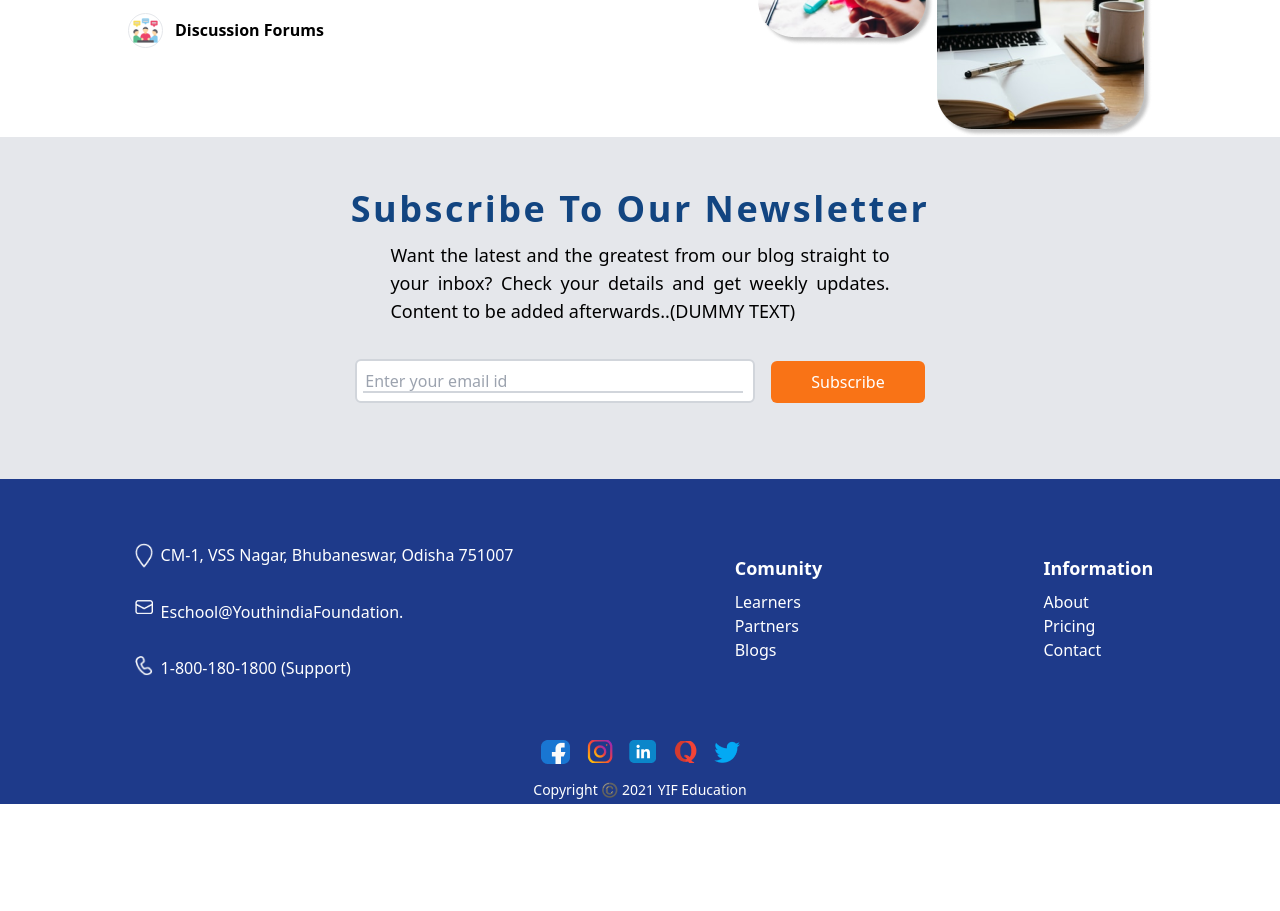
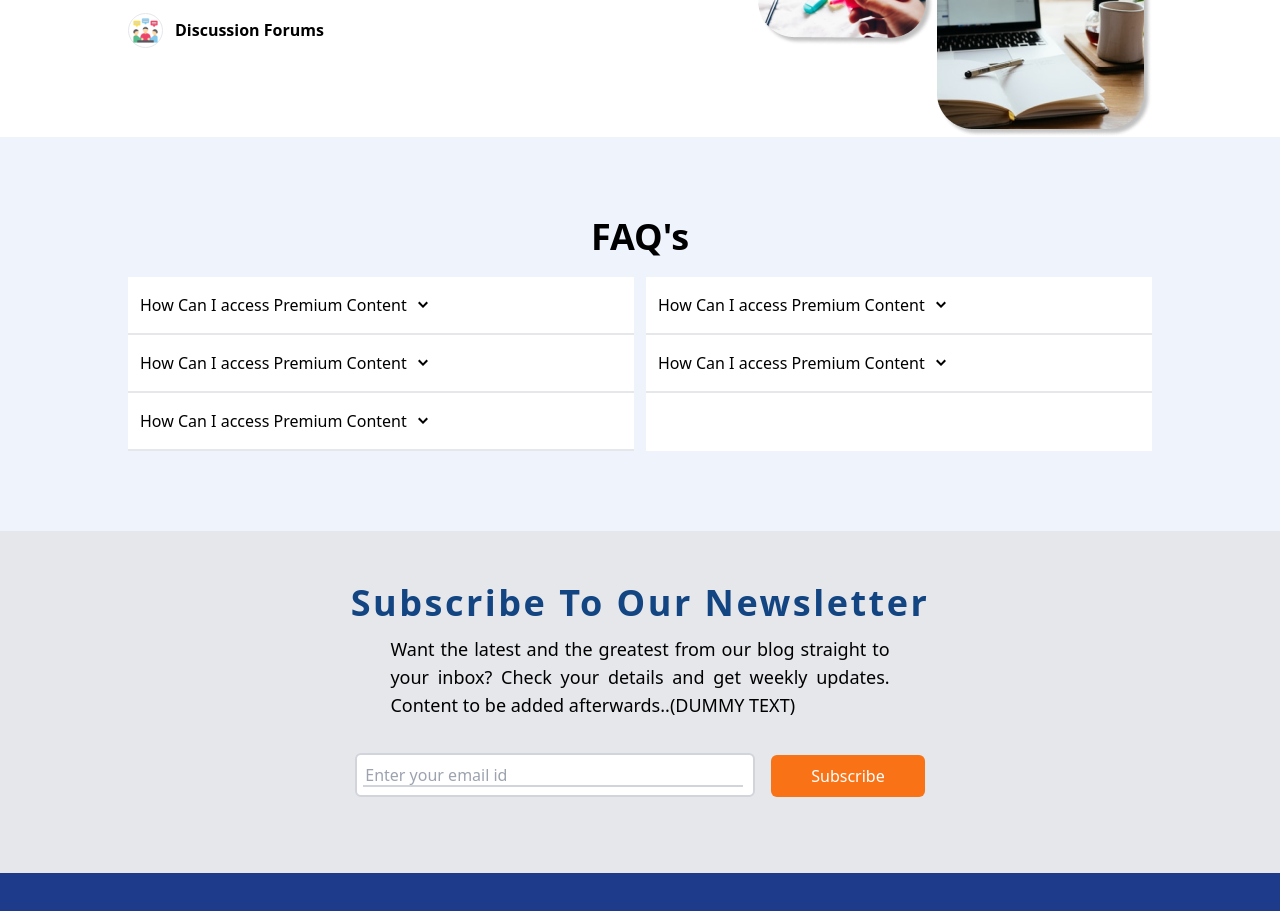
Before and after one commit to chris-121/calendar, a React app: page / in a window 1280 px wide. Shown: the part 980-1891 px from the top of the page. Before the commit the page ends 1784 px from the top, so only its background shows below. Built offline with nearby package versions, Linux system fonts and the light colour scheme.

Commit message:
accordion faq added

```diff
--- a/package.json
+++ b/package.json
@@ -37,5 +37,8 @@
     "start": "webpack serve"
   },
   "author": "Devesh Nene",
-  "license": "ISC"
+  "license": "ISC",
+  "dependencies": {
+    "react-icons": "^4.3.1"
+  }
 }
--- /dev/null
+++ b/src/Components/Accordion.js
@@ -0,0 +1,17 @@
+import React, { useState } from 'react';
+import {GoChevronDown} from 'react-icons/go'
+const Accordion = ({ title, content }) => {
+  const [isActive, setIsActive] = useState(false);
+
+  return (
+    <div className="accordion-item">
+      <div className="accordion-title" onClick={() => setIsActive(!isActive)}>
+        <div className='flex items-center px-3 py-4 border-b-2'>{title} <GoChevronDown className='ml-2' /> </div>
+
+      </div>
+      {isActive && <div className="accordion-content px-3 py-4 transition">{content}</div>}
+    </div>
+  );
+};
+
+export default Accordion;
--- /dev/null
+++ b/src/Components/Faq.js
@@ -0,0 +1,69 @@
+import React, { useState } from "react";
+import Accordion from "./Accordion";
+
+const Faq = () => {
+  const [isActive, setIsActive] = useState(false);
+  const accordionData1 = [
+    {
+      title: 'How Can I access Premium Content',
+      content: `Lorem ipsum dolor, sit amet consectetur adipisicing elit. Quis sapiente
+      laborum cupiditate possimus labore, hic temporibus velit dicta earum
+      suscipit commodi eum enim atque at? Et perspiciatis dolore iure
+      voluptatem.`
+    },
+    {
+      title: 'How Can I access Premium Content',
+      content: `Lorem ipsum, dolor sit amet consectetur adipisicing elit. Mollitia veniam
+      reprehenderit nam assumenda voluptatem ut. Ipsum eius dicta, officiis
+      quaerat iure quos dolorum accusantium ducimus in illum vero commodi
+      pariatur? Impedit autem esse nostrum quasi, fugiat a aut error cumque
+      quidem maiores doloremque est numquam praesentium eos voluptatem amet!
+      Repudiandae, mollitia id reprehenderit a ab odit!`
+    },
+    {
+      title: 'How Can I access Premium Content',
+      content: `Sapiente expedita hic obcaecati, laboriosam similique omnis architecto ducimus magnam accusantium corrupti
+      quam sint dolore pariatur perspiciatis, necessitatibus rem vel dignissimos
+      dolor ut sequi minus iste? Quas?`
+    }
+  ];
+  const accordionData2 = [
+    {
+      title: 'How Can I access Premium Content',
+      content: `Lorem ipsum dolor, sit amet consectetur adipisicing elit. Quis sapiente
+      laborum cupiditate possimus labore, hic temporibus velit dicta earum
+      suscipit commodi eum enim atque at? Et perspiciatis dolore iure
+      voluptatem.`
+    },
+    {
+      title: 'How Can I access Premium Content',
+      content: `Lorem ipsum, dolor sit amet consectetur adipisicing elit. Mollitia veniam
+      reprehenderit nam assumenda voluptatem ut. Ipsum eius dicta, officiis
+      quaerat iure quos dolorum accusantium ducimus in illum vero commodi
+      pariatur? Impedit autem esse nostrum quasi, fugiat a aut error cumque
+      quidem maiores doloremque est numquam praesentium eos voluptatem amet!
+      Repudiandae, mollitia id reprehenderit a ab odit!`
+    }
+  ];
+
+
+  return (
+    <div style={{backgroundColor: '#EEF3FC'}} className="px-32 py-20">
+      <h1 className="text-4xl font-bold text-center mb-5">FAQ's</h1>
+      <div className="grid grid-cols-2 gap-3">
+      <div className="accordion bg-white">
+        {accordionData1.map(({ title, content }) => (
+          <Accordion title={title} content={content} />
+        ))}
+      </div>
+      <div className="accordion bg-white">
+        {accordionData2.map(({ title, content }) => (
+          <Accordion title={title} content={content} />
+        ))}
+      </div>
+      </div>
+    </div>
+  );
+};
+
+export default Faq;
--- a/src/pages/Home.tsx
+++ b/src/pages/Home.tsx
@@ -1,12 +1,14 @@
 import Features from "./Features";
 import Hero from "./Hero";
 import Footer from "../Components/Footer"
+import Faq from "../Components/Faq";
 
 const Home = () => {
   return (
     <div>
       <Hero />
       <Features />
+      <Faq />
       <Footer/>
     </div>
   );
```
Also changed, not shown: 2 other files (tests, documents, lock files or other folders).
